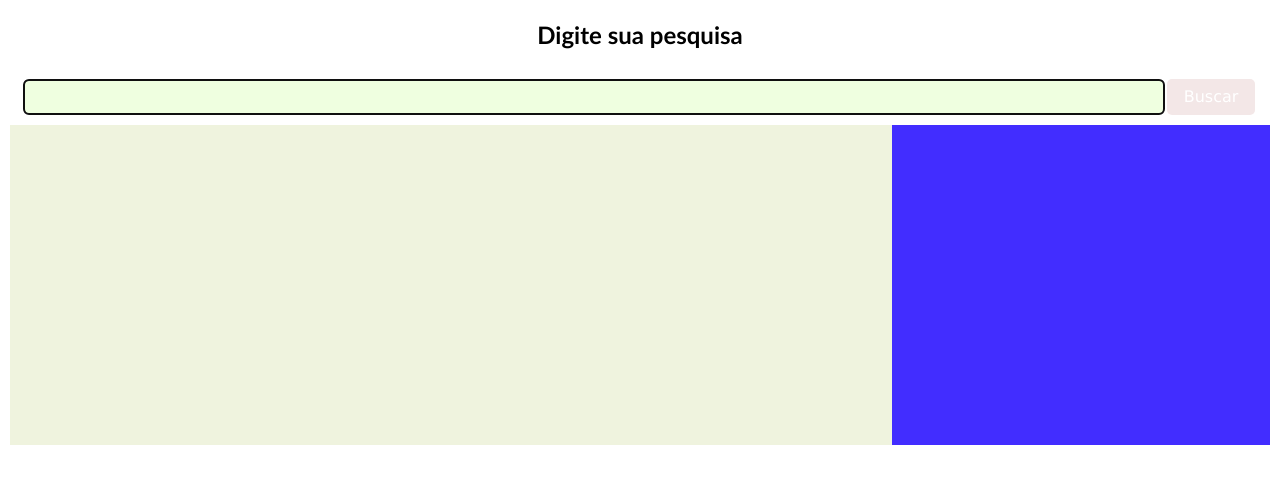
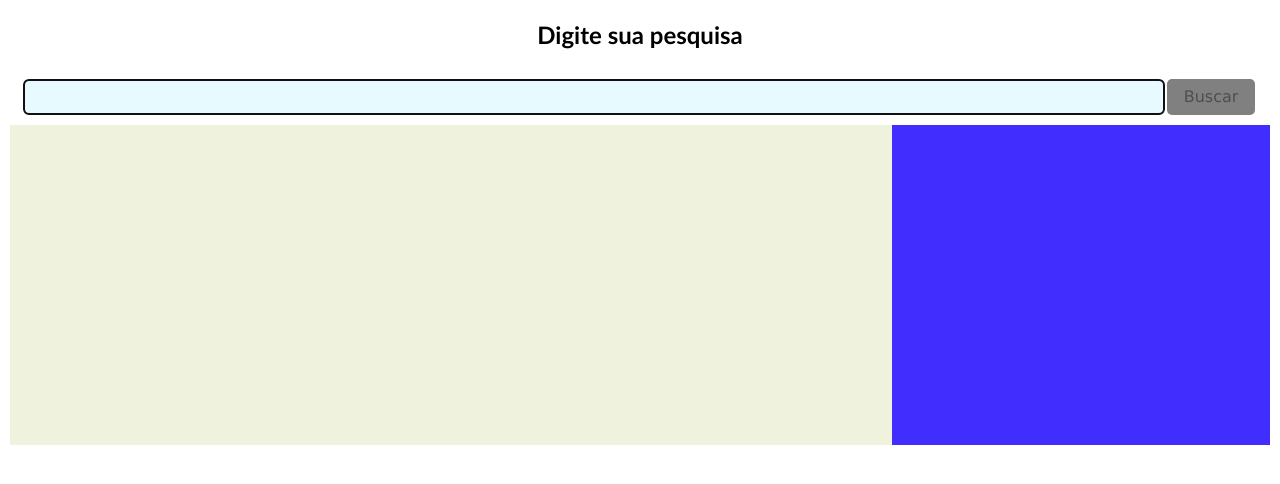
Before and after one commit to pedrodumorro/Bootcamp_IGTI_md01_Desafio, a plain HTML site: page index.html in a window 1280 px wide. Drawn offline with Linux system fonts and the light colour scheme; no server answers.

Commit message:
More CSS changes

```diff
--- a/css/styles.css
+++ b/css/styles.css
@@ -33,7 +33,7 @@ input[type=text]{
 }
 
 input[type=text]:focus{
-  background-color: rgba(172, 253, 97, 0.192);
+  background-color: rgb(230, 250, 255);
 }
 
 button{
@@ -48,9 +48,9 @@ button{
 }
 
 button:disabled{
-  background-color: rgb(243, 231, 231);
-  color: rgb(255, 255, 255);
-  border: rgb(243, 231, 231);
+  background-color: rgb(128, 128, 128);
+  color: rgb(78, 78, 78);
+  border: rgb(128, 128, 128);
 }
 
 #panels{
```
